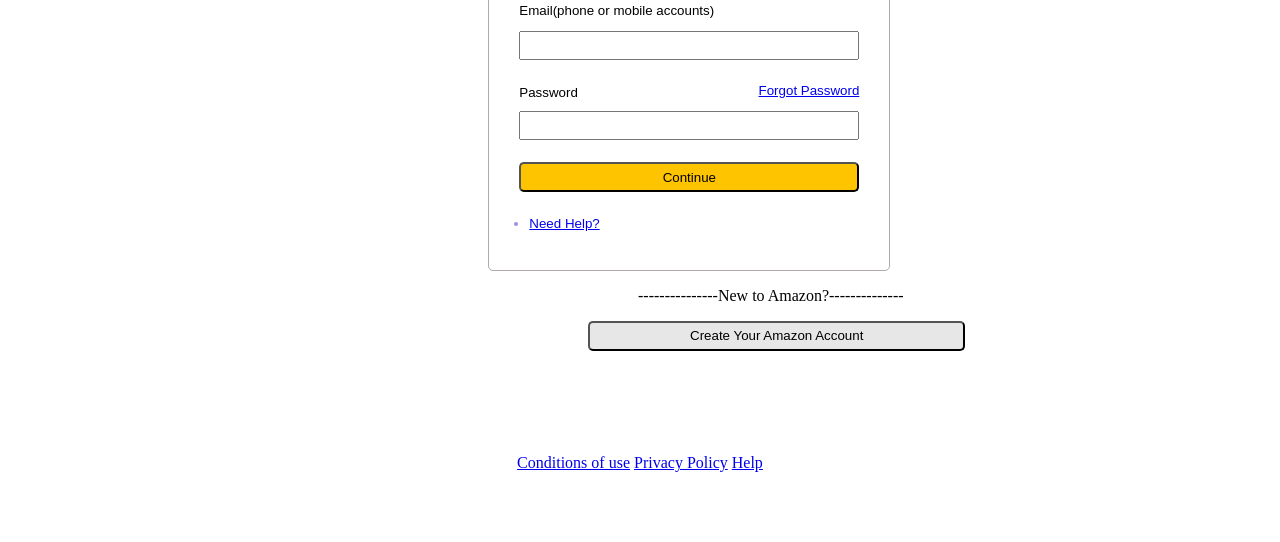
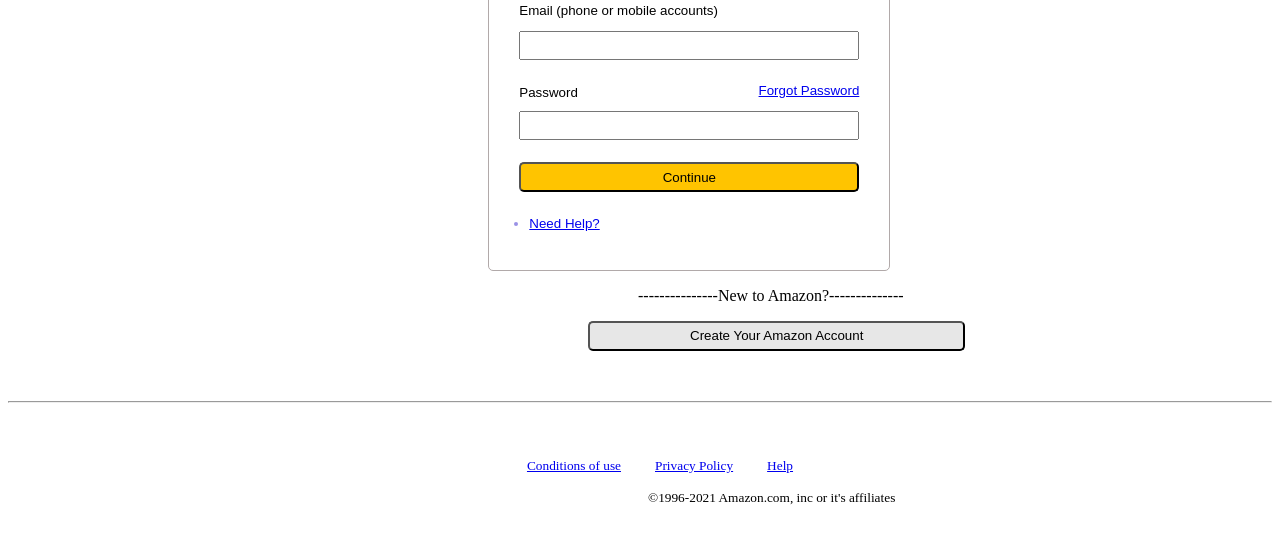
Before and after one commit to kellar1995/Amazon-Mock, a plain HTML site: page index.html in a window 1280 px wide. Shown: the part 222-764 px from the top of the page. Drawn offline with Linux system fonts and the light colour scheme.

Commit message:
finally done

```diff
--- a/CSS/main.css
+++ b/CSS/main.css
@@ -90,6 +90,24 @@
     background-color: white;
 }
 footer {
-    margin-top: 100px;
-    text-align: center;
+    margin-top: 50px;
 }
+.conditions {
+    font-size: 10pt;
+    padding-right: 30px;
+    margin-left: 40px;
+}
+.privacy {
+    font-size: 10pt;
+    padding-right: 30px;
+}
+.help {
+    font-size: 10pt;
+}
+.margin {
+    margin-top: 50px;
+}
+.copyright {
+    font-size: 10pt;
+    margin-left: 640px;
+}
--- a/index.html
+++ b/index.html
@@ -16,7 +16,7 @@
             Sign In
         </p>
         <!-- I am colorblind, so excuse me if the colors are a little off!-->
-        <label id="email_login" for="email">Email(phone or mobile accounts)</label>
+        <label id="email_login" for="email">Email (phone or mobile accounts)</label>
         <input type="email" id="email" name="email">
         <a class="forgot_pw" href="#">Forgot Password</a>
         <label id="pw" for="password">Password</label>
@@ -28,10 +28,12 @@
     </div>
     <p class="new">---------------New to Amazon?--------------</p>
     <button id="create" type="button">Create Your Amazon Account</button>
-    <footer>
-        <a href="#">Conditions of use</a>
-        <a href="#">Privacy Policy</a>
-        <a href="#">Help</a>
+    <hr class="margin">
+    <footer class="container_footer">
+        <a class="conditions" href="#">Conditions of use</a>
+        <a class="privacy" href="#">Privacy Policy</a>
+        <a class="help" href="#">Help</a>
     </footer>
+    <p class="copyright">©1996-2021 Amazon.com, inc or it's affiliates</p>
 </body>
 </html>
```
